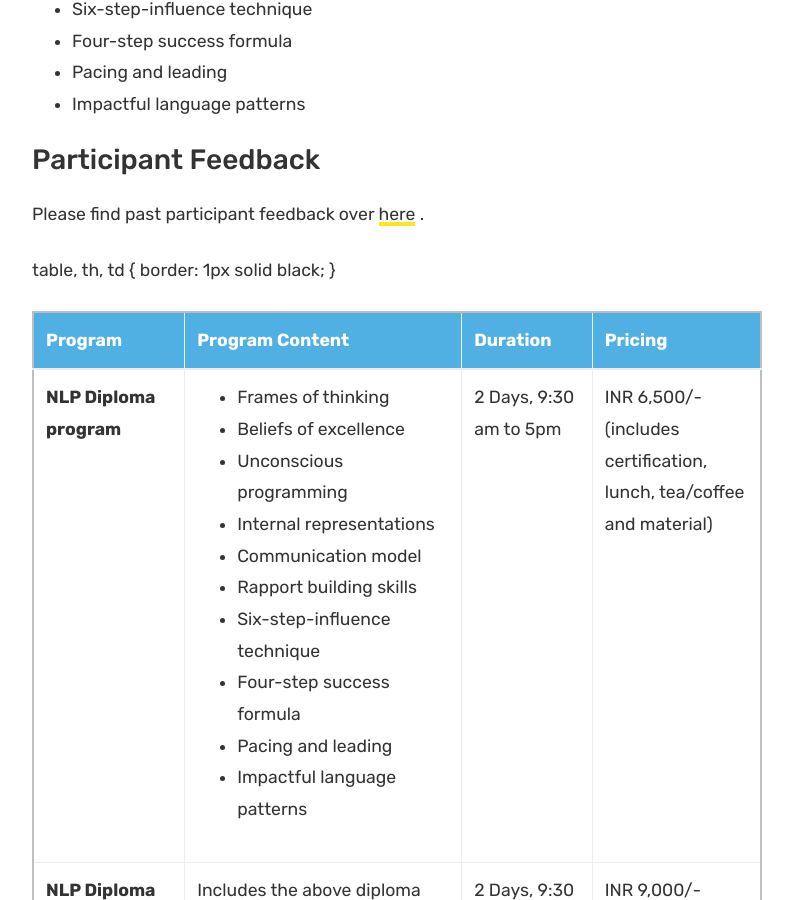
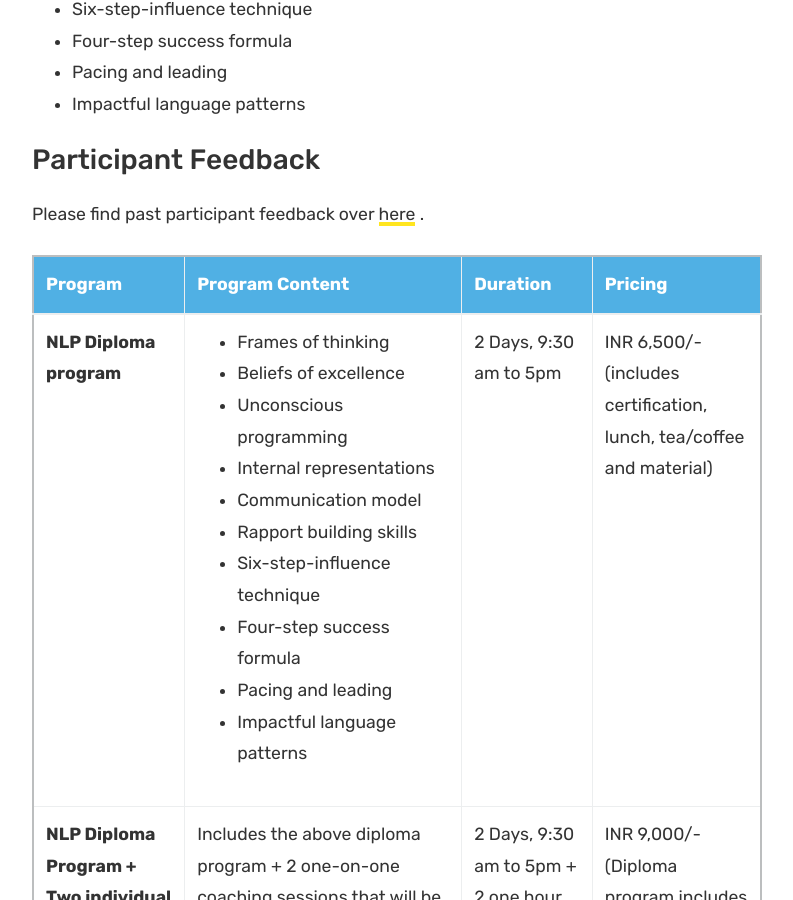
Before and after one commit to mayanks/mindlab, a Jekyll site: the page built from nlp.md, in a window 1280 px wide and 900 px high, scrolled down 1022 px. Shown: the whole window, without its empty margins (53-846 px from the left). Built offline with Jekyll 4.4.1, drawn with Linux system fonts in a browser that asks for light colours.

Commit message:
extra code removed

```diff
--- a/nlp.md
+++ b/nlp.md
@@ -32,9 +32,7 @@ program-price : "INR 6,500/-"
 ### Participant Feedback
 Please find past participant feedback over <a href="https://www.facebook.com/pg/themindlabtraining/reviews/?ref=page_internal">here</a> .
 
-table, th, td {
-  border: 1px solid black;
-}
+
 <table class="table table-bordered table-hover pricing">
   <thead>
     <tr>
```
